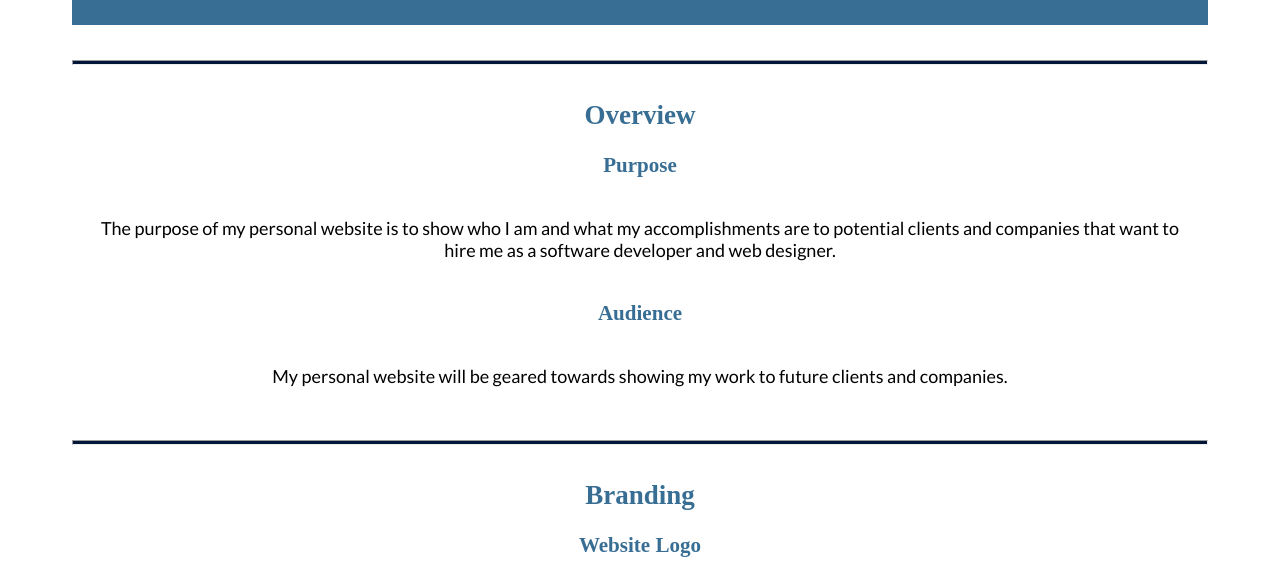
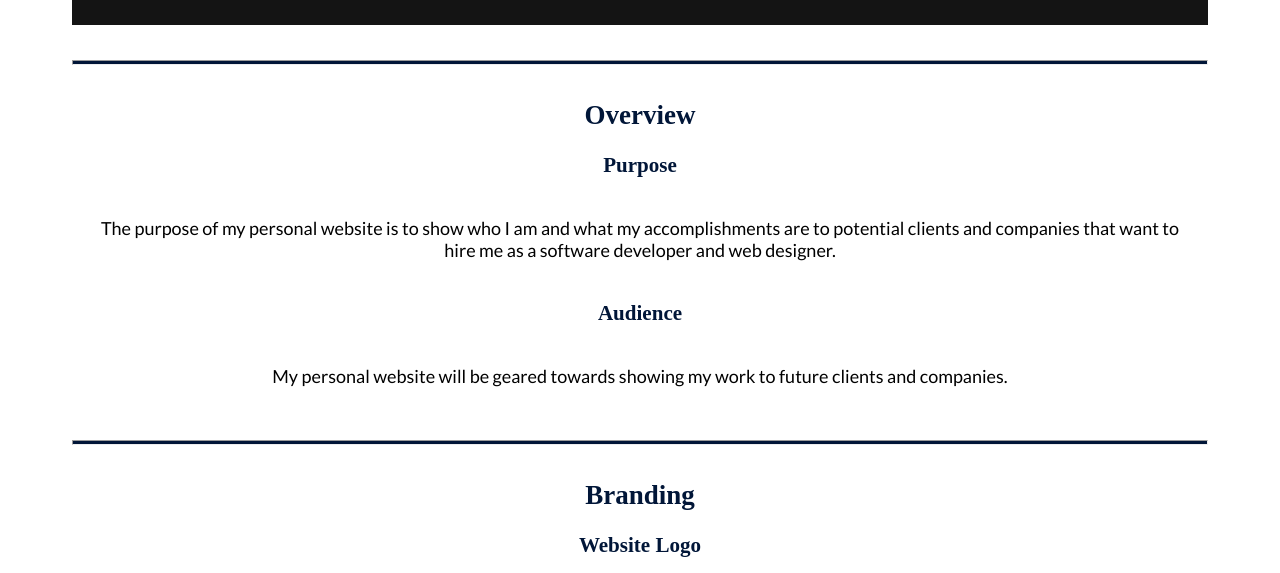
Before and after one commit to Rfemerson/Wdd.130, a plain HTML site: page emerson_personalsite/site-plan.html in a window 1280 px wide. Shown: the part 280-853 px from the top of the page. Drawn offline with Linux system fonts and the light colour scheme; a web font is replaced by a local one.

Commit message:
Add color in site plan

```diff
--- a/emerson_personalsite/styles/site-plan.css
+++ b/emerson_personalsite/styles/site-plan.css
@@ -15,15 +15,15 @@ Fonts are separated by a | */
   --paragraph-font: Lato, Helvetica, sans-serif;
 
   /* these colors below should be chosen from among your palette colors above */
-  --headline-color-on-white: #396E94;  /* headlines on a white background */
-  --headline-color-on-color: white; /* headlines on a colored background */
-  --paragraph-color-on-white: #396E94; /* paragraph text on a white background */
-  --paragraph-color-on-color: white; /* paragraph text on a colored background */
-  --paragraph-background-color: #396E94  ;
-  --nav-link-color: #396E94;
-  --nav-background-color: #D4AC0D;
-  --nav-hover-link-color: white;
-  --nav-hover-background-color: #396E94;
+  --headline-color-on-white: #011638;  /* headlines on a white background */
+  --headline-color-on-color: #EEF0F2; /* headlines on a colored background */
+  --paragraph-color-on-white: #808080; /* paragraph text on a white background */
+  --paragraph-color-on-color: #EEF0F2; /* paragraph text on a colored background */
+  --paragraph-background-color: #141414  ;
+  --nav-link-color: #EEF0F2;
+  --nav-background-color: #011638;
+  --nav-hover-link-color: #EEF0F2;
+  --nav-hover-background-color: #808080;
 }
 
 
```
